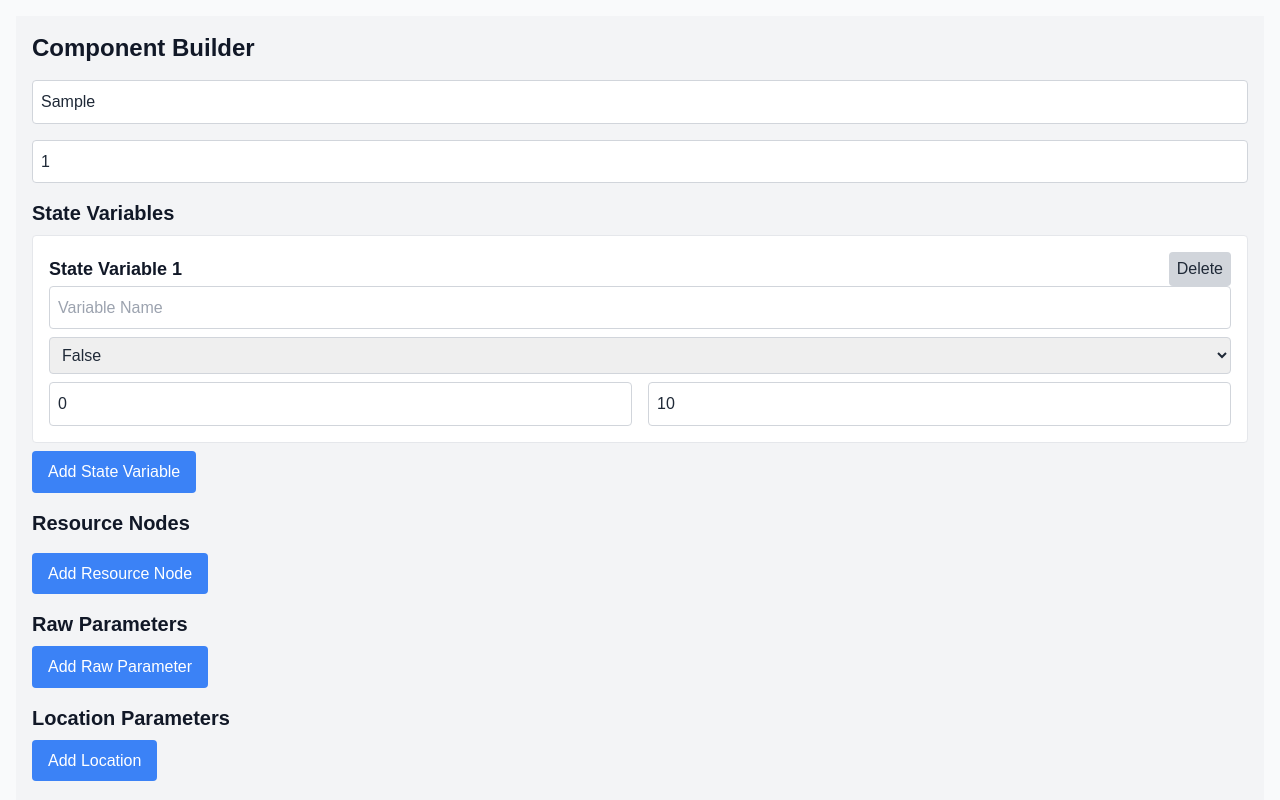
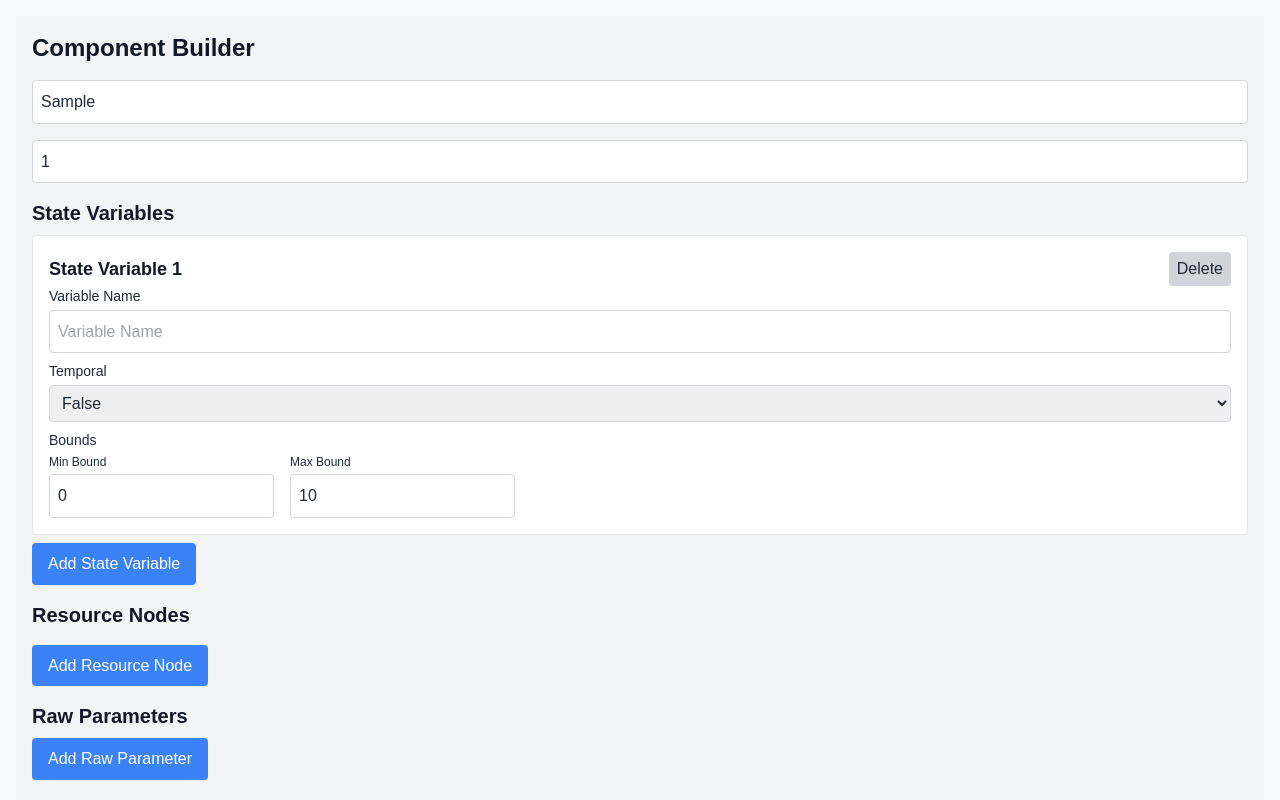
Before and after one commit to Eqedos/stevfns-json-builder, a Next.js app: page /component-builder in a window 1280 px wide. Both pictures are taken after typing "Sample", "Sample" into the empty fields and a click on the button "Add State Variable". Shown: the top 800 px of the page. Built offline with nearby package versions, Linux system fonts and the light colour scheme.

Commit message:
add field headers

```diff
--- a/app/components/ResourceNode.js
+++ b/app/components/ResourceNode.js
@@ -1,5 +1,8 @@
 export default function ResourceNode({ index, node, onChange, onDelete }) {
-    const handleChange = (field, value) => onChange(index, field, value);
+  const handleChange = (field, value) => {
+    const parsedValue = field === 'isPublic' || field === 'isInequality' ? value === 'true' : value;
+    onChange(index, field, parsedValue);
+  };
 
   return (
     <div className="border p-4 mb-2 rounded bg-white">
@@ -13,6 +16,8 @@ export default function ResourceNode({ index, node, onChange, onDelete }) {
         </button>
       </div>
 
+      {/* Node Key */}
+      <label className="block text-sm font-medium mb-1">Node Key</label>
       <input
         type="text"
         placeholder="Node Key"
@@ -21,6 +26,8 @@ export default function ResourceNode({ index, node, onChange, onDelete }) {
         onChange={(e) => handleChange('resourceNodeKey', e.target.value)}
       />
 
+      {/* Resource Name */}
+      <label className="block text-sm font-medium mb-1">Resource Name</label>
       <input
         type="text"
         placeholder="Resource Name"
@@ -29,6 +36,8 @@ export default function ResourceNode({ index, node, onChange, onDelete }) {
         onChange={(e) => handleChange('resourceName', e.target.value)}
       />
 
+      {/* Public Status */}
+      <label className="block text-sm font-medium mb-1">Is Public</label>
       <select
         className="w-full p-2 border border-gray-300 rounded mb-2"
         value={node.isPublic}
@@ -38,6 +47,8 @@ export default function ResourceNode({ index, node, onChange, onDelete }) {
         <option value="false">False</option>
       </select>
 
+      {/* Location */}
+      <label className="block text-sm font-medium mb-1">Location</label>
       <input
         type="text"
         placeholder="Location"
@@ -46,6 +57,8 @@ export default function ResourceNode({ index, node, onChange, onDelete }) {
         onChange={(e) => handleChange('location', e.target.value)}
       />
 
+      {/* Inequality Status */}
+      <label className="block text-sm font-medium mb-1">Is Inequality</label>
       <select
         className="w-full p-2 border border-gray-300 rounded mb-2"
         value={node.isInequality}
--- a/app/components/StateVariable.js
+++ b/app/components/StateVariable.js
@@ -13,6 +13,8 @@ export default function StateVariable({ index, variable, onChange, onDelete }) {
         </button>
       </div>
 
+      {/* Variable Name */}
+      <label className="block text-sm font-medium mb-1">Variable Name</label>
       <input
         type="text"
         placeholder="Variable Name"
@@ -21,16 +23,22 @@ export default function StateVariable({ index, variable, onChange, onDelete }) {
         onChange={(e) => handleChange('name', e.target.value)}
       />
 
+      {/* Temporal Status */}
+      <label className="block text-sm font-medium mb-1">Temporal</label>
       <select
         className="w-full p-2 border border-gray-300 rounded mb-2"
         value={variable.temporal}
-          onChange={(e) => handleChange('temporal', e.target.value)}
+        onChange={(e) => handleChange('temporal', e.target.value === "true")}
       >
         <option value="true">True</option>
         <option value="false">False</option>
       </select>
 
+      {/* Bounds */}
+      <label className="block text-sm font-medium mb-1">Bounds</label>
       <div className="flex gap-4">
+        <div>
+          <label className="block text-xs font-medium mb-1">Min Bound</label>
           <input
             type="number"
             placeholder="Min Bound"
@@ -38,6 +46,9 @@ export default function StateVariable({ index, variable, onChange, onDelete }) {
             value={variable.bounds.min}
             onChange={(e) => handleChange('bounds', { ...variable.bounds, min: parseInt(e.target.value) })}
           />
+        </div>
+        <div>
+          <label className="block text-xs font-medium mb-1">Max Bound</label>
           <input
             type="number"
             placeholder="Max Bound"
@@ -47,5 +58,6 @@ export default function StateVariable({ index, variable, onChange, onDelete }) {
           />
         </div>
       </div>
+    </div>
   );
 }
```
Lines whose indentation alone changed are shown as unchanged.
